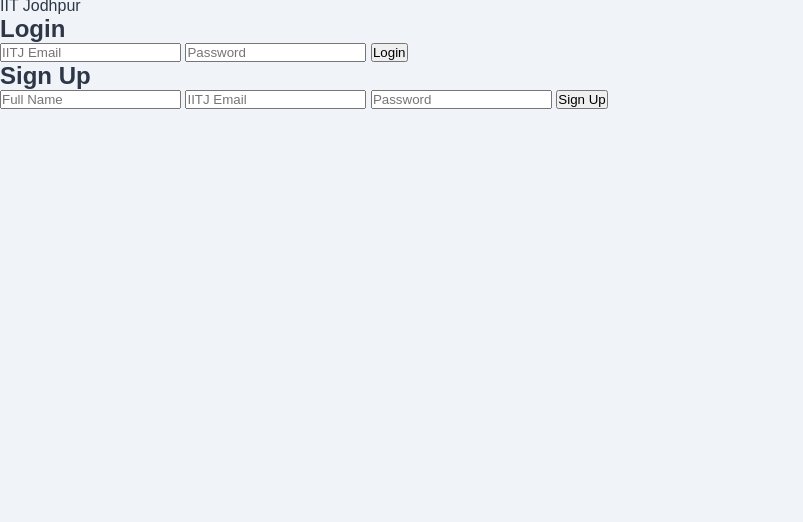
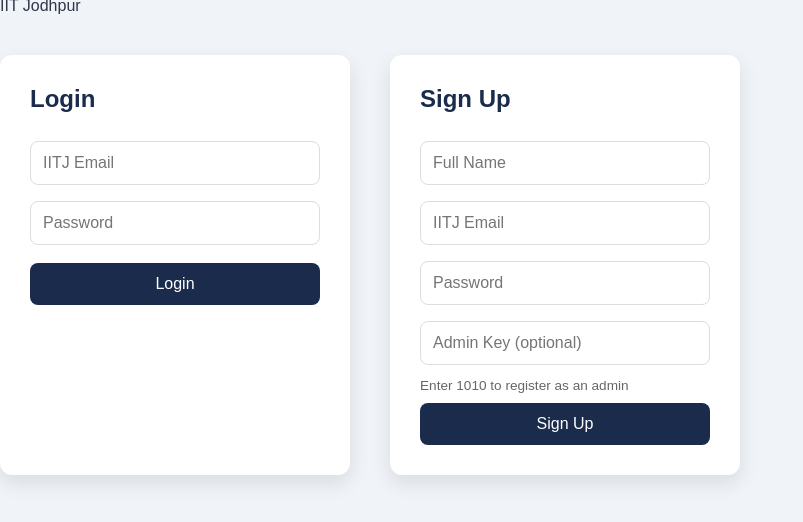
Before and after one commit to TheEnigmaMatrix/Repo, a website: page public/index.html in a window 1280 px wide. Shown: the part 40-562 px from the top of the page, without its empty margins (0-803 px from the left). Drawn offline with nearby package versions, Linux system fonts and the light colour scheme.

Commit message:
SIGN IN IMPROVED

```diff
--- a/public/index.html
+++ b/public/index.html
@@ -5,25 +5,81 @@
     <meta name="viewport" content="width=device-width, initial-scale=1.0">
     <title>UAH - IIT Jodhpur</title>
     <link rel="stylesheet" href="/css/style.css">
+    <style>
+        /* Additional styles for the index page */
+        .auth-container {
+            display: flex;
+            gap: 40px;
+            justify-content: center;
+            flex-wrap: wrap;
+            margin-top: 40px;
+        }
+        .auth-card {
+            background: white;
+            border-radius: 12px;
+            box-shadow: 0 8px 20px rgba(0,0,0,0.1);
+            padding: 30px;
+            width: 350px;
+        }
+        .auth-card h2 {
+            margin-bottom: 20px;
+            color: #1a2b4c;
+        }
+        .auth-card input {
+            width: 100%;
+            padding: 12px;
+            margin: 8px 0;
+            border: 1px solid #ddd;
+            border-radius: 8px;
+            font-size: 16px;
+        }
+        .auth-card button {
+            width: 100%;
+            padding: 12px;
+            background: #1a2b4c;
+            color: white;
+            border: none;
+            border-radius: 8px;
+            font-size: 16px;
+            cursor: pointer;
+            margin-top: 10px;
+        }
+        .auth-card button:hover {
+            background: #c49b3f;
+        }
+        .admin-note {
+            font-size: 0.85rem;
+            color: #666;
+            margin-top: 5px;
+        }
+    </style>
 </head>
 <body>
     <div class="container">
         <h1>Unified Academic Hub</h1>
         <p>IIT Jodhpur</p>
-        <div id="auth-container">
+        <div class="auth-container">
+            <!-- Login Card -->
+            <div class="auth-card">
+                <h2>Login</h2>
                 <form id="login-form">
-                <h2>Login</h2>
                     <input type="email" id="login-email" placeholder="IITJ Email" required>
                     <input type="password" id="login-password" placeholder="Password" required>
                     <button type="submit">Login</button>
                 </form>
+            </div>
+            <!-- Signup Card -->
+            <div class="auth-card">
+                <h2>Sign Up</h2>
                 <form id="signup-form">
-                <h2>Sign Up</h2>
                     <input type="text" id="signup-name" placeholder="Full Name" required>
                     <input type="email" id="signup-email" placeholder="IITJ Email" required>
                     <input type="password" id="signup-password" placeholder="Password" required>
+                    <input type="text" id="signup-admin-key" placeholder="Admin Key (optional)">
+                    <div class="admin-note">Enter 1010 to register as an admin</div>
                     <button type="submit">Sign Up</button>
                 </form>
+            </div>
         </div>
     </div>
     <script src="https://cdn.jsdelivr.net/npm/@supabase/supabase-js@2"></script>
--- a/public/js/auth.js
+++ b/public/js/auth.js
@@ -1,6 +1,6 @@
-// Initialize Supabase client
-const SUPABASE_URL = 'https://zvcqzevzxnqllumwqpxs.supabase.co';
-const SUPABASE_ANON_KEY = 'eyJhbGciOiJIUzI1NiIsInR5cCI6IkpXVCJ9.eyJpc3MiOiJzdXBhYmFzZSIsInJlZiI6Inp2Y3F6ZXZ6eG5xbGx1bXdxcHhzIiwicm9sZSI6ImFub24iLCJpYXQiOjE3NzIyMTY2MTgsImV4cCI6MjA4Nzc5MjYxOH0.Z3d98gsqhid1pC6hnaMPpnPpNmcR0D2GC-2xUusXuBs';
+// Supabase initialization (replace with your actual project URL and anon key)
+const SUPABASE_URL = 'https://your-project.supabase.co';
+const SUPABASE_ANON_KEY = 'your-anon-key';
 const supabase = window.supabase.createClient(SUPABASE_URL, SUPABASE_ANON_KEY);
 
 // Login
@@ -23,15 +23,23 @@ document.getElementById('signup-form').addEventListener('submit', async (e) => {
     const fullName = document.getElementById('signup-name').value;
     const email = document.getElementById('signup-email').value;
     const password = document.getElementById('signup-password').value;
+    const adminKey = document.getElementById('signup-admin-key').value;
+
+    // Prepare metadata
+    const metadata = { full_name: fullName };
+    if (adminKey) {
+        metadata.admin_key = adminKey; // will be checked by the database trigger
+    }
 
     const { data, error } = await supabase.auth.signUp({
         email,
         password,
-        options: { data: { full_name: fullName } }
+        options: { data: metadata }
     });
     if (error) {
         alert(error.message);
     } else {
-        alert('Check your email for confirmation!');
+        alert('Signup successful! Please check your email for confirmation.');
+        // Optionally redirect to login or stay
     }
 });
```
Lines whose indentation alone changed are shown as unchanged.
